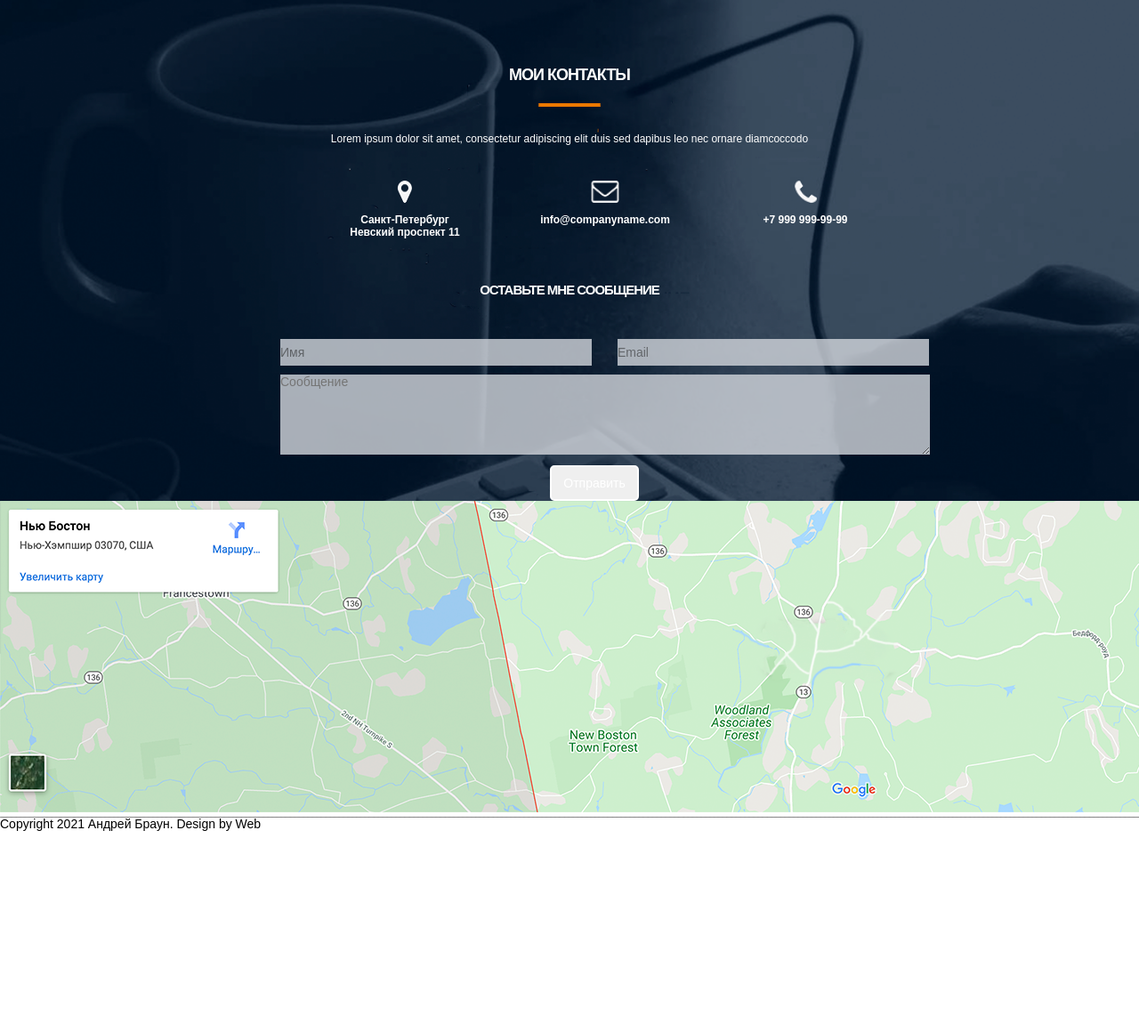
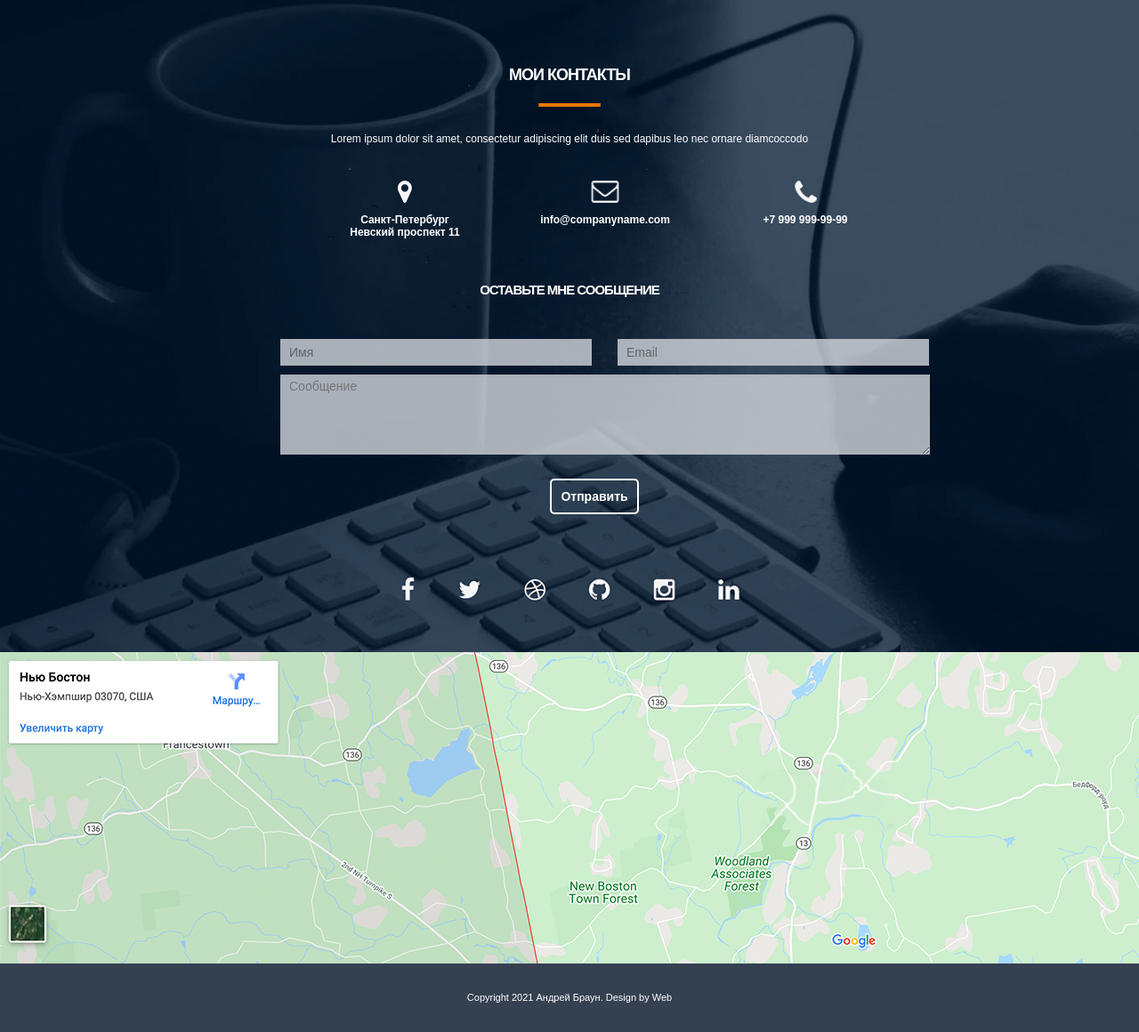
Before and after one commit to Aidario85/Aidario85.github.io, a PHP site: page / in a window 1280 px wide; the page is wider, and only the part inside the window is pictured. Shown: the part 4536-5696 px from the top of that part at 89% size. Before the commit the page ends 5470 px from the top of that part, so only its background shows below. Run offline with PHP 8.4, Linux system fonts and the light colour scheme.

Commit message:
Залил всю папку src. Доделал страницу  до конца

```diff
--- a/src/css/style.css
+++ b/src/css/style.css
@@ -454,6 +454,9 @@ nav {
       height: 27px;
 }
 
+.recall {
+    margin-bottom: 155px;
+}
 
 .recall h3 {
     font-size: 15px;
@@ -469,6 +472,7 @@ nav {
 
 .forms {
     margin-left: 315px;
+
 }
 .forms input {
     font-size: 14px;
@@ -477,6 +481,7 @@ nav {
     width: 350px;
     background-color: #d2d6dc;
     opacity:.8;
+    padding-left: 10px;
 
 }
 .forms textarea {
@@ -485,15 +490,26 @@ nav {
     height: 90px;
     width: 730px;
     background-color: rgba(210,214,220,.8);
+    padding: 5px 0px 0px 10px;
 }
 .send_button input {
     margin-left: 300px;
-    margin: 10px 0px 0px 618px;
+    margin: 25px 0px 0px 618px;
     font-size: 14px;
+    font-weight: 600;
     height: 40px;
     width: 100px;
     border: 2px solid #fff;
     border-radius: 5px;
     color: #fff;
+    background: none;
+}
 
+.tail h6 {
+    height: 77px;
+    background: #354051;
+    color: #fff;
+    text-align: center;
+    line-height: 77px;
+    font-size: 11px;
 }
--- a/src/index.html
+++ b/src/index.html
@@ -240,6 +240,7 @@
                     <p>+7 999 999-99-99</p>
                 </li>
             </ul>
+
 </div>
         <div class="recall">
             <h3>ОСТАВЬТЕ МНЕ СООБЩЕНИЕ</h3>
@@ -257,9 +258,11 @@
             </div>
         </div>
 
-        <p></p>
+        <div class="tail">
         <img src="img/map.png" alt="">
         <h6>Copyright 2021 Андрей Браун. Design by Web</h6>
+        </div>
+        </div>
     </footer>
 </body>
 
```
Also changed, not shown: src/img/map.png.
